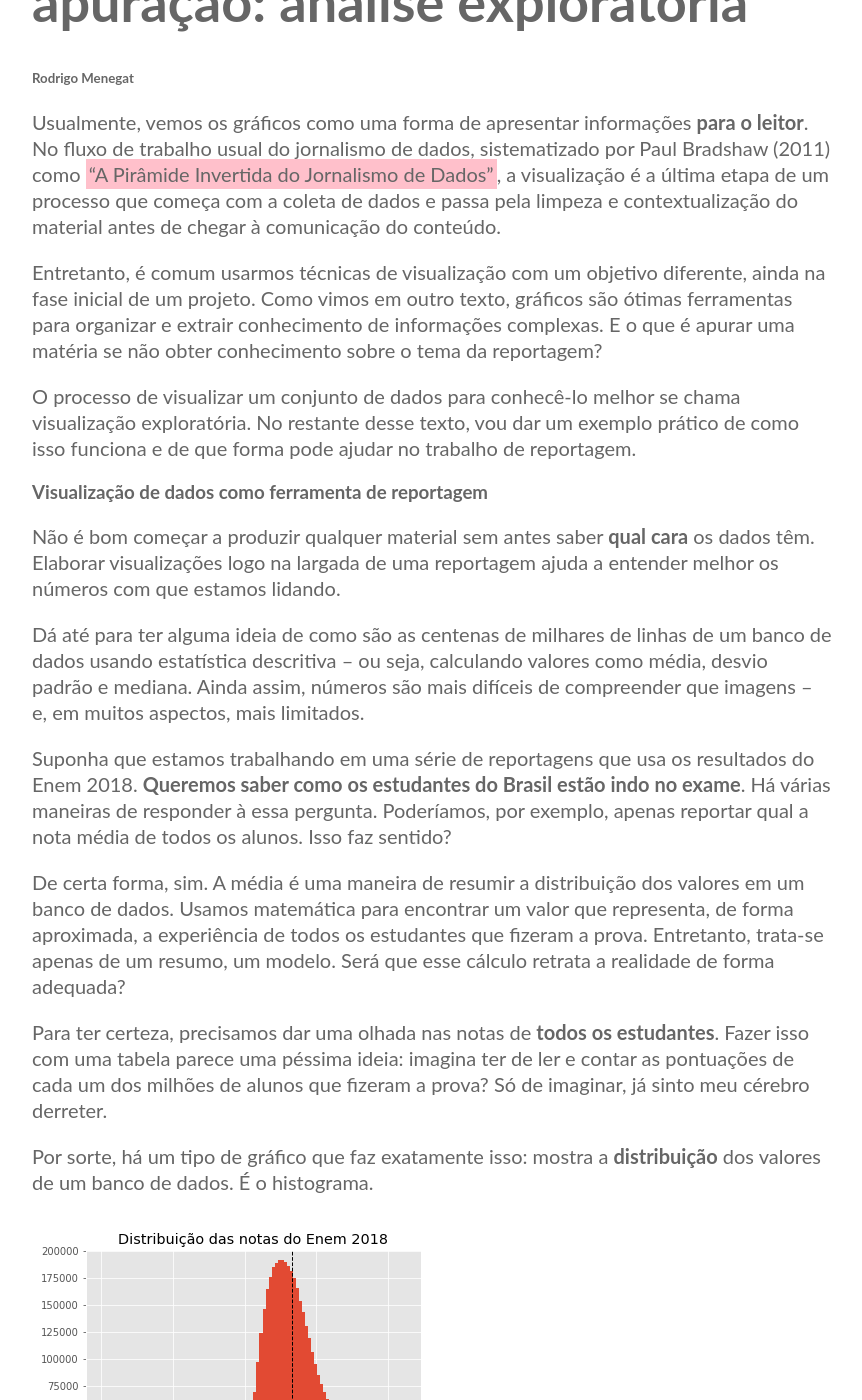
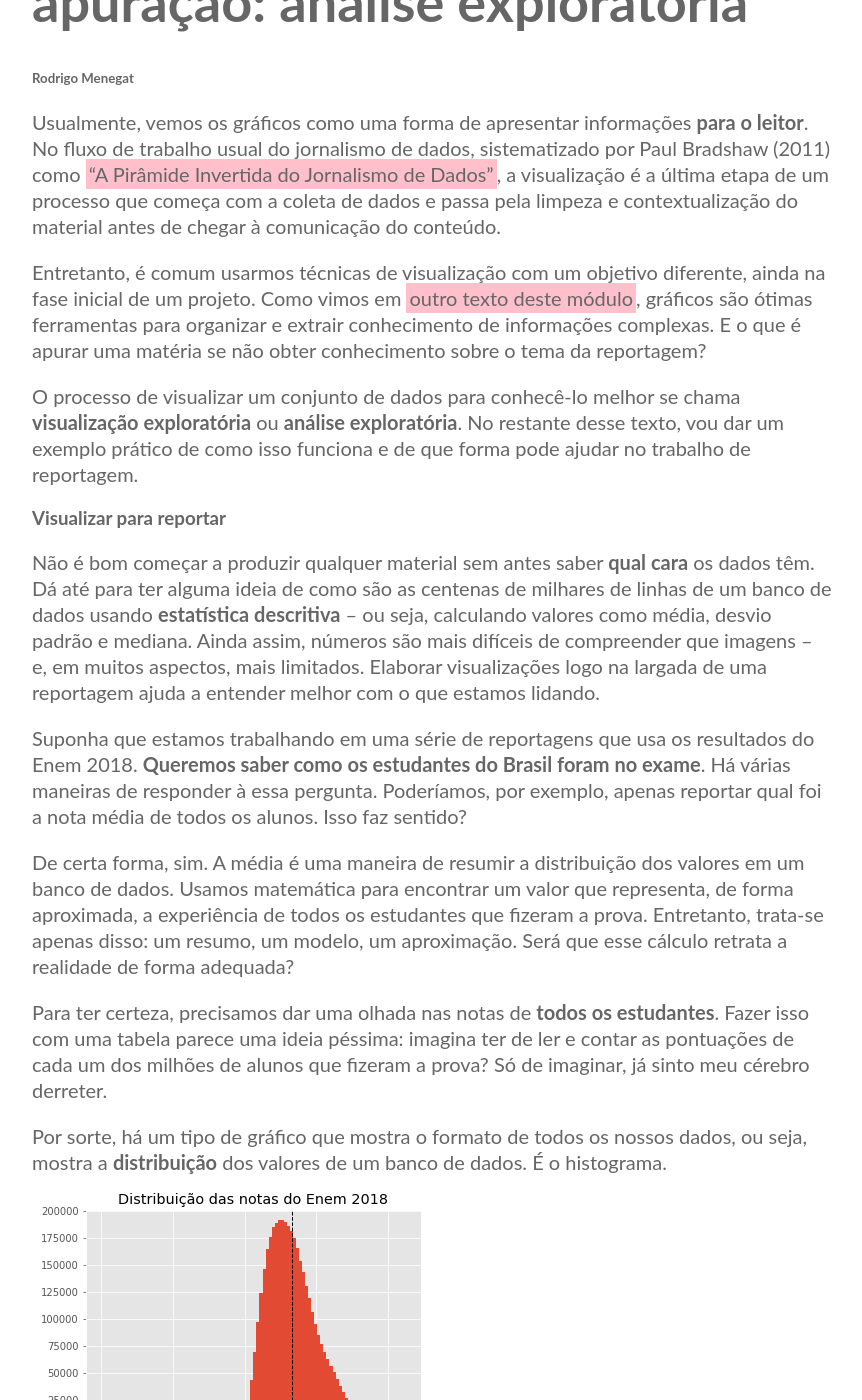
Before and after one commit to RodrigoMenegat/dataviz-1, a Jekyll site: the page built from docs/visualizacao-analise-exploratoria/index.md, in a window 1280 px wide and 1400 px high, scrolled down 200 px. Shown: the whole window, without its empty margins (208-1070 px from the left). Built offline with Jekyll 4.4.1, drawn with Linux system fonts in a browser that asks for light colours; our own code applies the rules of GitHub Pages for plain Markdown files; some of the changed text lies outside the part shown.

Commit message:
Edição leve no texto sobre análise exploratória

```diff
--- a/docs/visualizacao-analise-exploratoria/index.md
+++ b/docs/visualizacao-analise-exploratoria/index.md
@@ -9,33 +9,30 @@ layout: project
 
 Usualmente, vemos os gráficos como uma forma de apresentar informações **para o leitor**. No fluxo de trabalho usual do jornalismo de dados, sistematizado por Paul Bradshaw (2011) como [“A Pirâmide Invertida do Jornalismo de Dados”](https://onlinejournalismblog.com/2011/07/07/the-inverted-pyramid-of-data-journalism/), a visualização é a última etapa de um processo que começa com a coleta de dados e passa pela limpeza e contextualização do material antes de chegar à comunicação do conteúdo.
 
-Entretanto, é comum usarmos técnicas de visualização com um objetivo diferente, ainda na fase inicial de um projeto. Como vimos em outro texto, gráficos são ótimas ferramentas para organizar e extrair conhecimento de informações complexas. E o que é apurar uma matéria se não obter conhecimento sobre o tema da reportagem?
+Entretanto, é comum usarmos técnicas de visualização com um objetivo diferente, ainda na fase inicial de um projeto. Como vimos em [outro texto deste módulo](http://meneg.at/dataviz-1/introducao-visualizacao-de-dados/), gráficos são ótimas ferramentas para organizar e extrair conhecimento de informações complexas. E o que é apurar uma matéria se não obter conhecimento sobre o tema da reportagem?
 
-O processo de visualizar um conjunto de dados para conhecê-lo melhor se chama visualização exploratória. No restante desse texto, vou dar um exemplo prático de como isso funciona e de que forma pode ajudar no trabalho de reportagem.
+O processo de visualizar um conjunto de dados para conhecê-lo melhor se chama **visualização exploratória** ou **análise exploratória**. No restante desse texto, vou dar um exemplo prático de como isso funciona e de que forma pode ajudar no trabalho de reportagem.
 
-### Visualização de dados como ferramenta de reportagem
+### Visualizar para reportar
 
-Não é bom começar a produzir qualquer material sem antes saber **qual cara** os dados têm. Elaborar visualizações logo na largada de uma reportagem ajuda a entender melhor os números com que estamos lidando.
+Não é bom começar a produzir qualquer material sem antes saber **qual cara** os dados têm. Dá até para ter alguma ideia de como são as centenas de milhares de linhas de um banco de dados usando **estatística descritiva** – ou seja, calculando valores como média, desvio padrão e mediana. Ainda assim, números são mais difíceis de compreender que imagens – e, em muitos aspectos, mais limitados. Elaborar visualizações logo na largada de uma reportagem ajuda a entender melhor com o que estamos lidando.
 
-Dá até para ter alguma ideia de como são as centenas de milhares de linhas de um banco de dados usando estatística descritiva – ou seja, calculando valores como média, desvio padrão e mediana. Ainda assim, números são mais difíceis de compreender que imagens – e, em muitos aspectos, mais limitados.
+Suponha que estamos trabalhando em uma série de reportagens que usa os resultados do Enem 2018. **Queremos saber como os estudantes do Brasil foram no exame**. Há várias maneiras de responder à essa pergunta. Poderíamos, por exemplo, apenas reportar qual foi a nota média de todos os alunos. Isso faz sentido?
 
-Suponha que estamos trabalhando em uma série de reportagens que usa os resultados do Enem 2018. **Queremos saber como os estudantes do Brasil estão indo no exame**. Há várias maneiras de responder à essa pergunta. Poderíamos, por exemplo, apenas reportar qual a nota média de todos os alunos. Isso faz sentido?
+De certa forma, sim. A média é uma maneira de resumir a distribuição dos valores em um banco de dados. Usamos matemática para encontrar um valor que representa, de forma aproximada, a experiência de todos os estudantes que fizeram a prova. Entretanto, trata-se apenas disso: um resumo, um modelo, um aproximação. Será que esse cálculo retrata a realidade de forma adequada?
 
-De certa forma, sim. A média é uma maneira de resumir a distribuição dos valores em um banco de dados. Usamos matemática para encontrar um valor que representa, de forma aproximada, a experiência de todos os estudantes que fizeram a prova. Entretanto, trata-se apenas de um resumo,  um modelo. Será que esse cálculo retrata a realidade de forma adequada?
+Para ter certeza, precisamos dar uma olhada nas notas de **todos os estudantes**. Fazer isso com uma tabela parece uma ideia péssima: imagina ter de ler e contar as pontuações de cada um dos milhões de alunos que fizeram a prova? Só de imaginar, já sinto meu cérebro derreter.
 
-Para ter certeza, precisamos dar uma olhada nas notas de **todos os estudantes**. Fazer isso com uma tabela parece uma péssima ideia: imagina ter de ler e contar as pontuações de cada um dos milhões de alunos que fizeram a prova? Só de imaginar, já sinto meu cérebro derreter.
-
-Por sorte, há um tipo de gráfico que faz exatamente isso: mostra a **distribuição** dos valores de um banco de dados. É o histograma.
-
+Por sorte, há um tipo de gráfico que mostra o formato de todos os nossos dados, ou seja, mostra a **distribuição** dos valores de um banco de dados. É o histograma.
 ![alt text](../imgs/histograma-enem.png "Histograma de notas do Enem 2018")
 
-O que ele faz é contar **quantos alunos tiraram cada nota** e representar esse valor com uma barra. Nesse caso, cerca de 175 mil estudantes tiraram uma nota próxima da média – cerca de 532 pontos, valor destacado pela traço pontilhado.
+O que ele faz é contar **quantos alunos tiraram cada nota** e representar esse valor com uma barra. Nesse caso, cerca de 175 mil estudantes tiraram uma nota próxima da média – cerca de 532 pontos, valor destacado pela traço pontilhado. (Achou difícil de entender mesmo com essa explicação? [Aqui](https://pt.khanacademy.org/math/ap-statistics/quantitative-data-ap/histograms-stem-leaf/v/histograms-intro) tem uma explicação mais detalhada.)
 
 Veja como há barras mais altas do lado esquerdo da linha. Isso significa que a maioria dos alunos teve notas inferiores do que média aritmética simples de todas as provas.
 
-Isso acontece, provavelmente, porque há uma minoria de alunos com notas muito altas – ou seja, *outliers* (pontos fora da curva) que fazem com que esse indicador acabe inflacionado. Eles estão representados no gráfico pelas barras pequenas que se acumulam no canto direito do gráfico.
+Isso acontece, provavelmente, porque há uma minoria de alunos com notas muito altas – ou seja, *outliers* (pontos fora da curva) que fazem com que esse indicador acabe inflacionado. Eles estão representados no gráfico pelas barras pequenas que se acumulam no canto inferior direito.
 
-Com esse histograma simples, já descobrimos coisas que não veríamos usando estatísticas descritivas simples – e isso já enriquece qualquer tipo de reportagem. Entretanto, podemos ir além. E se criarmos um desses gráficos para cada região do país?
+Com esse histograma simples, já descobrimos coisas que não veríamos usando estatísticas descritivas simples. Isso já é suficiente para enriquecer qualquer tipo de reportagem. Entretanto, podemos ir além. E se criarmos um desses gráficos para cada região do país?
 
 ![alt text](../imgs/multiplos-Centro-Oeste.png "Histograma de notas do Enem 2018 – Centro Oeste")
 ![alt text](../imgs/multiplos-Norte.png "Histograma de notas do Enem 2018 – Norte")
@@ -53,20 +50,16 @@ Seguindo em frente com a exploração, podemos criar gráficos semelhantes agrup
 ![alt text](../imgs/multiplos-Preto.png "Histograma de notas do Enem 2018 – Preto")
 ![alt text](../imgs/multiplos-Pardo.png "Histograma de notas do Enem 2018 – Pardo")
 
-Assim como no caso anterior, é possível observar diferenças na forma dos histogramas. Dessa vez, percebe-se que os alunos brancos costumam ter notas mais altas que os demais.
+Assim como no caso anterior, é possível observar diferenças na forma dos histogramas. Dessa vez, perceba que os alunos brancos costumam ter notas mais altas que os demais.
 
 Poderíamos seguir fazendo recortes por um bom tempo: por gênero, faixa de renda, tipo de instituição de ensino em que o estudante está matriculado…
 
 Cada conjunto de visualizações proporciona um pouco mais de conhecimento sobre a base de dados com que estamos lidando – e, por consequência, mais conhecimento sobre o tema de nossas reportagens.
 
-Agora, em vez de simplesmente responder se os alunos brasileiros estão indo bem ou mal no Enem, podemos investigar temas como o impacto de diferenças regionais, econômicas e sociais na qualidade da educação. Saímos de uma história simplista e chegamos a uma pauta mais conectada a complexidade dos dados.
+Agora, em vez de simplesmente responder se os alunos brasileiros estão indo bem ou mal no Enem, podemos investigar temas como o impacto de diferenças regionais, econômicas e sociais na qualidade da educação. Saímos de uma história simplista e chegamos a uma pauta que reflete melhor a complexidade dos dados.
 
 Vale ressaltar que o histograma é apenas um de muitos tipos de gráfico, embora seja extremamente útil para compreender aspectos diversos de uma base de dados. É possível explorar os números visualmente de várias outras maneiras, que variam desde um simples gráfico de linhas até coisas mais técnicas como um [diagrama de caixa](https://pt.wikipedia.org/wiki/Diagrama_de_caixa).
 
-Nesse módulo, não vamos conseguir detalhar potencial da visualização de dados como uma ferramenta de exploração. Entretanto, já conseguimos o essencial: perceber que gráficos podem nos ajudar a aprender mais sobre um conjunto de informações e, com isso, elaborar reportagens melhores.
+Nesse módulo, não vamos conseguir detalhar todo o potencial da visualização de dados como uma ferramenta de exploração. Entretanto, já conseguimos o essencial: perceber que gráficos podem nos ajudar a aprender mais sobre um conjunto de informações e, com isso, elaborar reportagens melhores.
 
 Se você se interessou pelo tema, minha maior recomendação é o livro [The Trutfhful Art](https://www.amazon.com.br/Truthful-Art-Data-Charts-Communication/dp/0321934075), do Alberto Cairo. A obra toda é incrível, mas o capítulo sobre análise exploratória é o ponto mais alto do texto.
-
-Para encerrar, trago um aforismo meio besta, daqueles que, justamente por serem bestas, nos ajudam a lembrar das coisas.
-
-Uma metáfora que uso com frequência para descrever meu trabalho como jornalista de dados é dizer que passo o dia entrevistando números. Levando essa lógica um passo adiante, elaborar gráficos exploratórios é como elaborar um perfil que revela detalhes até então despercebidos no entrevistado. É impossível fazer isso sem passar um bom tempo com ele.
```
